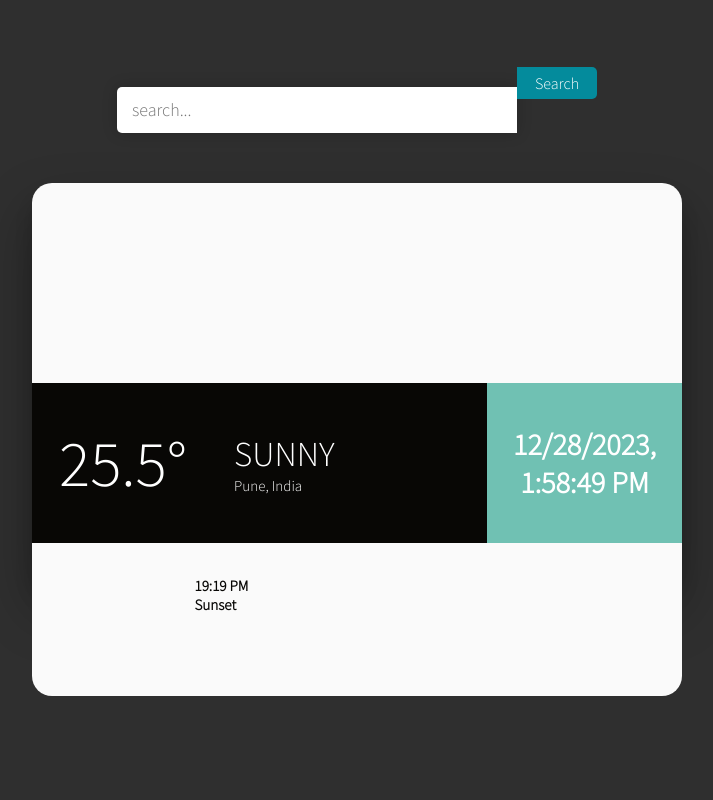
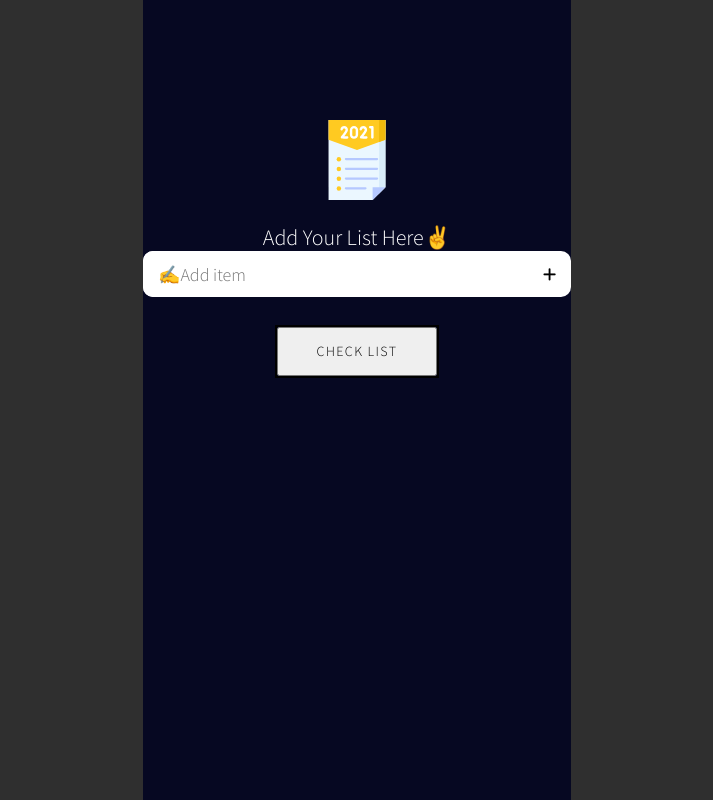
Before and after one commit to Gurpreet0798/learn_next, a Next.js app: page / in a window 1280 px wide. Shown: the whole page, without its empty margins (283-996 px from the left). Built offline with nearby package versions, Linux system fonts and the light colour scheme; some icons are missing.

Commit message:
complete_todo_list

```diff
--- a/pages/component/todoreact/style.css
+++ b/pages/component/todoreact/style.css
@@ -43,12 +43,12 @@ input {
   padding: 2rem 1.2rem;
   font-size: 1.8rem;
   line-height: 1.42857143;
-  margin-top: 2rem;
+  /* margin-top: 2rem; */
   color: rgb(58, 57, 57);
   background-color: #fff;
   background-image: none;
   border: 0.1rem solid #ccc;
-  border-radius: 0.4rem;
+  border-radius: 10px;
   -webkit-box-shadow: inset 0 0.1rem 0.1rem rgb(0 0 0 / 8%);
   box-shadow: inset 0 0.1rem 0.1rem rgb(0 0 0 / 8%);
   transition: border-color ease-in-out 0.15s, box-shadow ease-in-out 0.15s;
@@ -110,7 +110,7 @@ input:focus {
   padding: 1.2rem 1rem;
   border-radius: 0.5rem;
   margin-bottom: 0.7rem;
-  margin-left: 1rem;
+  /* margin-left: 1rem; */
   min-width: 40rem;
   word-break: break-word;
   background: rgb(85, 41, 220);
@@ -140,6 +140,13 @@ input:focus {
   -webkit-transition: color 0.15s linear;
   transition: color 0.15s linear;
   font-size: 2rem;
+}
+.addItems {
+  display: flex;
+  justify-content: center;
+  align-items: center;
+  background: white;
+  border-radius: 10px;
 }
 
 .addItems .fa-edit {
--- a/pages/component/todoreact/todo.js
+++ b/pages/component/todoreact/todo.js
@@ -1,5 +1,5 @@
 import dynamic from "next/dynamic";
-import React, { useState, useEffect } from "react";
+import React, { useState, useEffect, Fragment } from "react";
 
 // get the local storage data back:-
 const getLocalData = () => {
@@ -13,7 +13,7 @@ const getLocalData = () => {
 };
 
 const Todo = () => {
-  const [inputdata, setInputdata] = useState(" ");
+  const [inputdata, setInputdata] = useState("");
   const [items, setItems] = useState(getLocalData());
   const [isEditItem, setIsEditItem] = useState(" ");
   const [toggleButton, setToggleButton] = useState(false);
@@ -31,7 +31,7 @@ const Todo = () => {
           return curElem;
         })
       );
-      setInputdata(" ");
+      setInputdata("");
       setIsEditItem(null);
       setToggleButton(false);
     } else {
@@ -40,7 +40,7 @@ const Todo = () => {
         name: inputdata,
       };
       setItems([...items, myNewInputData]);
-      setInputdata(" ");
+      setInputdata("");
     }
   };
 
@@ -89,17 +89,17 @@ const Todo = () => {
               onChange={(event) => setInputdata(event.target.value)}
             ></input>
             {/* toggle button */}
-            {toggleButton ? (
+            {/* {toggleButton ? (
               <i
                 className="fa-solid fa-pen-to-square add-btn"
                 onClick={addItem}
               ></i>
             ) : (
               <i className="fa-solid fa-plus add-btn" onClick={addItem}></i>
-            )}
+            )} */}
             <i
               className="fa-solid fa-plus"
-              style={{ background: "white" }}
+              style={{ fontSize: 18, marginRight: 15 }}
               onClick={addItem}
             ></i>
           </div>
@@ -108,19 +108,23 @@ const Todo = () => {
           <div className="showItems">
             {items.map((curElem) => {
               return (
-                <div className="eachItem" key={curElem.id}>
+                <Fragment key={curElem.id}>
+                  <div className="eachItem">
                     <h3>{curElem.name}</h3>
                     <div className="todo-btn">
                       <i
                         className="fa-solid fa-pen-to-square add-btn"
+                        style={{ fontSize: 18 }}
                         onClick={() => editItem(curElem.id)}
                       ></i>
                       <i
                         className="fa-solid fa-trash add-btn"
+                        style={{ fontSize: 18 }}
                         onClick={() => deleteItem(curElem.id)}
                       ></i>
                     </div>
                   </div>
+                </Fragment>
               );
             })}
           </div>
--- a/pages/component/weather/style.css
+++ b/pages/component/weather/style.css
@@ -137,6 +137,7 @@ body {
 
 .search {
   width: 100%;
+  top: 20px;
   position: relative;
   display: flex;
   justify-content: center;
@@ -154,12 +155,13 @@ body {
 }
 
 .searchTerm:focus {
-  color: #00b4cc;
+  color: #212424;
 }
 
 .searchButton {
   width: 80px;
-  height: 32px;
+  height: 46px;
+  margin-top: 20px;
   border: none;
   background: #048b9c;
   text-align: center;
--- a/pages/index.js
+++ b/pages/index.js
@@ -7,6 +7,6 @@ import Todo from "./component/todoreact/todo";
 import Temp from "./component/weather/temp";
 
 const Index = () => {
-  return <Temp />;
+  return <Todo />;
 };
 export default Index;
```
Lines whose indentation alone changed are shown as unchanged.
